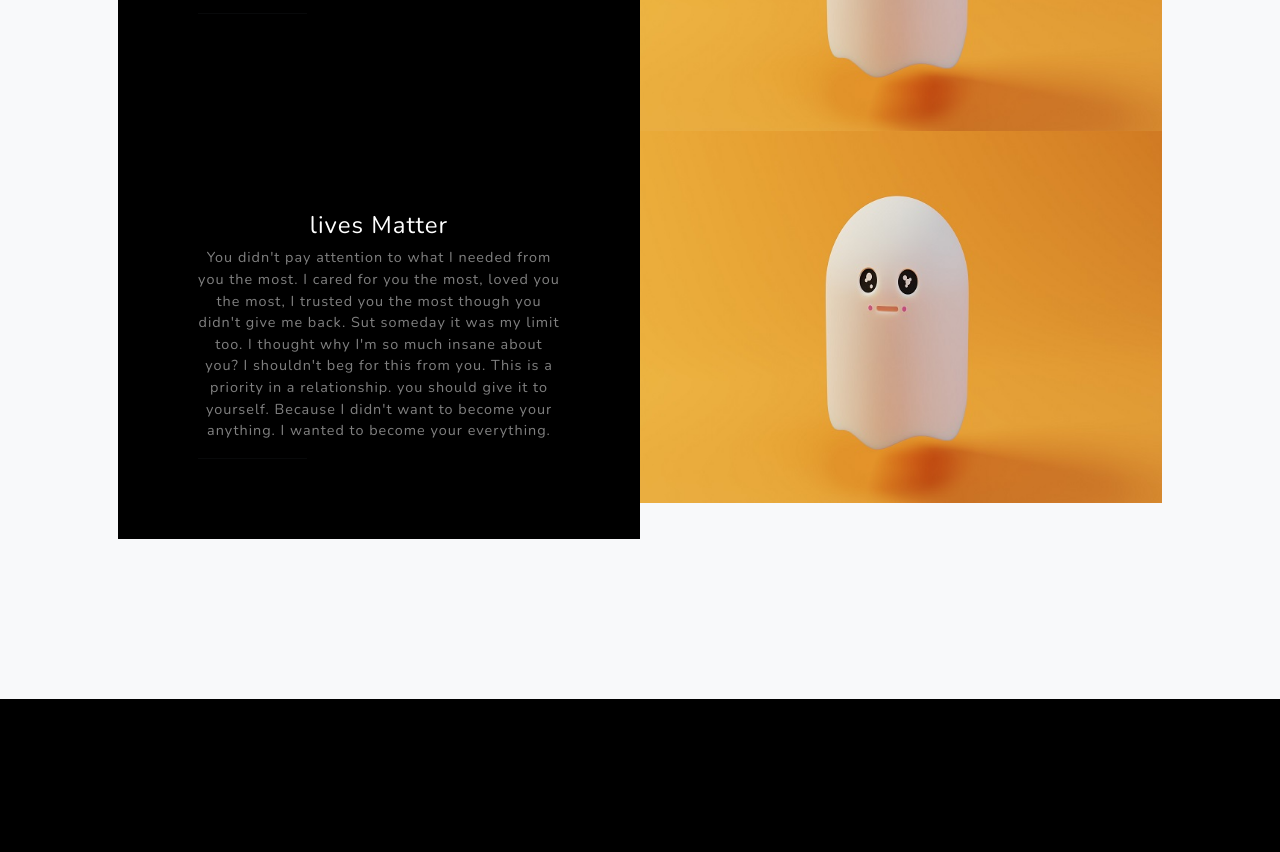
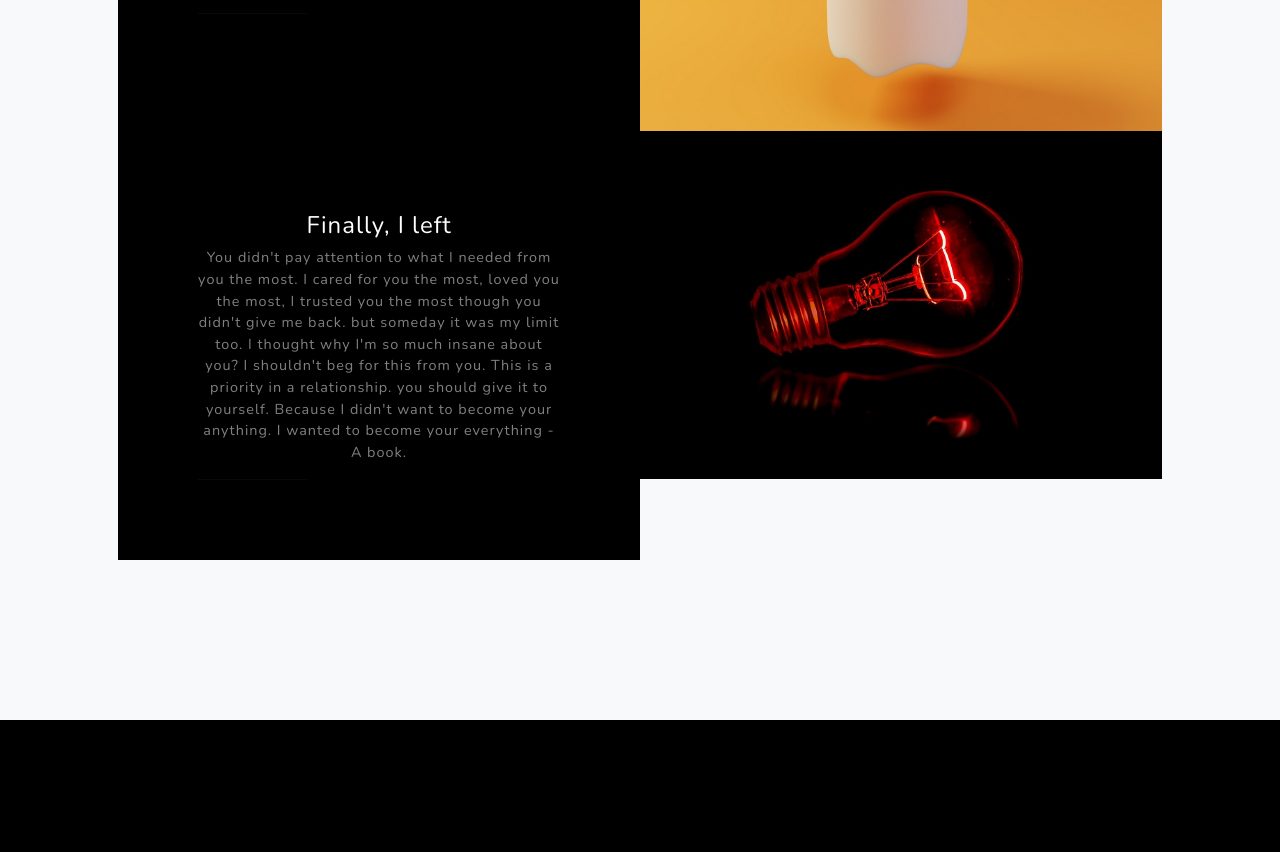
Before and after one commit to SAHILDWIVEDI25/static-page, a plain HTML site: page index.html in a window 1280 px wide. Shown: the part 6824-7676 px from the top of the page. Drawn offline with nearby package versions, Linux system fonts and the light colour scheme.

Commit message:
Update index.html

```diff
--- a/index.html
+++ b/index.html
@@ -311,13 +311,17 @@
 
                 <!-- Project eleven Row-->
             <div class="row gx-0 justify-content-center">
-                <div class="col-lg-6"><img class="img-fluid" src="assets/img/12.jpg" alt="..." /></div>
+                <div class="col-lg-6"><img class="img-fluid" src="assets/img/A1.jpg" alt="..." /></div>
                 <div class="col-lg-6 order-lg-first">
                     <div class="bg-black text-center h-100 project">
                         <div class="d-flex h-100">
                             <div class="project-text w-100 my-auto text-center text-lg-right">
-                                <h4 class="text-white">lives Matter</h4>
-                                <p class="mb-0 text-white-50">You didn't pay attention to what I needed from you the most. I cared for you the most, loved you the most, I trusted you the most though you didn't give me back. Sut someday it was my limit too. I thought why I'm so much insane about you? I shouldn't beg for this from you. This is a priority in a relationship. you should give it to yourself. Because I didn't want to become your anything. I wanted to become your everything.
+                                <h4 class="text-white">Finally, I left</h4>
+                                <p class="mb-0 text-white-50">You didn't pay attention to what I needed from you the most.
+                                    I cared for you the most, loved you the most, I trusted you the most though you didn't give me back.
+                                    but someday it was my limit too. I thought why I'm so much insane about you? I shouldn't beg for this from you.
+                                    This is a priority in a relationship. you should give it to yourself. Because I didn't want to become your anything.
+                                    I wanted to become your everything - A book.
                                 </p>
                                 <hr class="d-none d-lg-block mb-0 me-0" />
                             </div>
```
